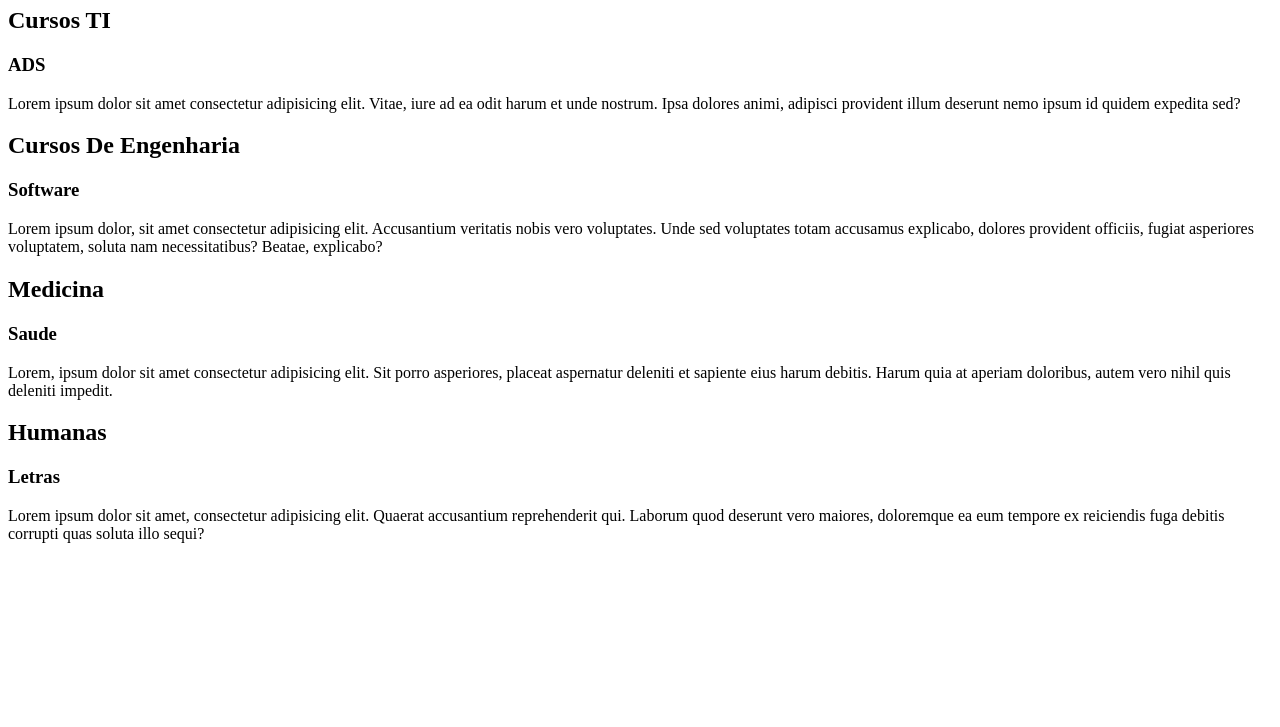
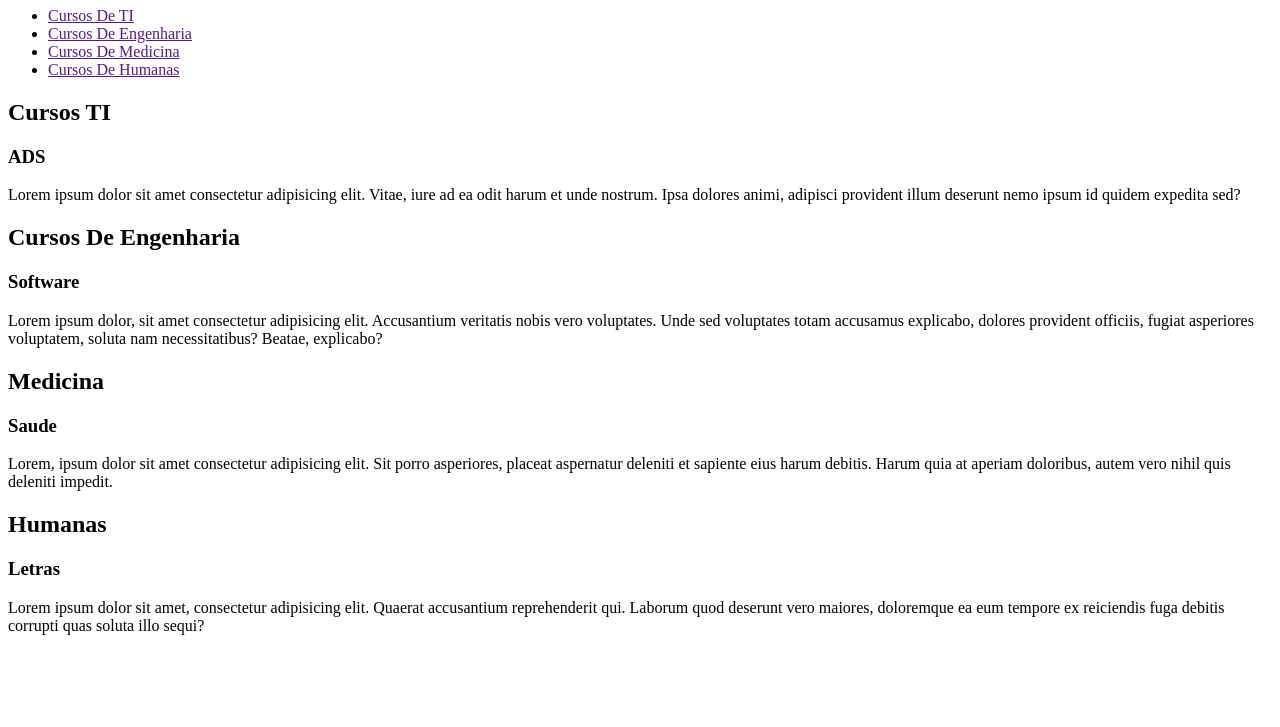
Before and after one commit to DiogoFerreira33/Logica-Diogo-A2, a plain HTML site: page Cursos.html in a window 1280 px wide. Shown: the part 73-800 px from the top of the page. Drawn offline with Linux system fonts and the light colour scheme.

Commit message:
Update Cursos.html

```diff
--- a/Cursos.html
+++ b/Cursos.html
@@ -7,6 +7,12 @@
 </head>
 <body>
     <H1>Cursos</H1>
+    <ul>
+        <li><a href="">Cursos De TI</a></li>
+        <li><a href="">Cursos De Engenharia</a></li>
+        <li><a href="">Cursos De Medicina</a></li>
+        <li><a href="">Cursos De Humanas</a></li>
+    </ul>
 
     <h2>Cursos TI</h2>
     <h3>ADS</h3>
```
